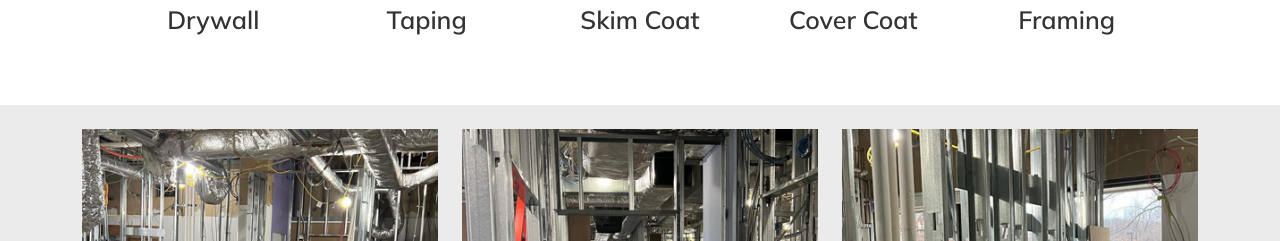
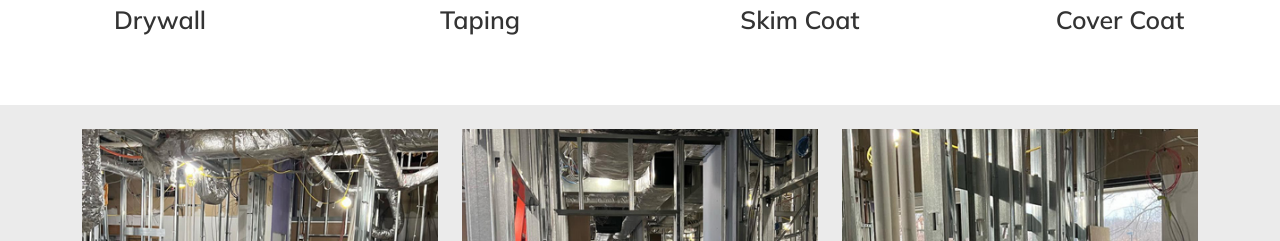
Before and after one commit to edy527/45constructor, a website: page index.html in a window 1280 px wide. Shown: the part 711-952 px from the top of the page. Drawn offline with nearby package versions, Linux system fonts and the light colour scheme.

Commit message:
Se quita servicio a pedido del cliente

```diff
--- a/index.html
+++ b/index.html
@@ -60,23 +60,18 @@
         <section class="row text-center d-flex justify-content-center pt-2 serv-item" id="nombre-servicios">
             <h2 class="text-center pt-4">Our Services</h2>
 
-            <div class="col-md-2 ">
+            <div class="col-md-3 ">
                 <h3>Drywall</h3>
             </div>
-            <div class="col-md-2 ">
+            <div class="col-md-3 ">
                 <h3>Taping</h3>
             </div>
-            <div class="col-md-2 ">
+            <div class="col-md-3 ">
                 <h3>Skim Coat</h3>
             </div>
-            <div class="col-md-2 ">
+            <div class="col-md-3 ">
                 <h3>Cover Coat</h3>
             </div>
-            <div class="col-md-2 ">
-                <h3>Framing</h3>
-            </div>
-
-
 
         </section>
     </div>
@@ -334,10 +329,7 @@
                         <img src="./img/iconos/cib_gmail.png" alt="Gmail logo">
                         <span>contact@45constructioncorp.com</span>
                     </a>
-                    <a href="/" class="text-white nav-link">
-                        <img src="./img/iconos/cib_gmail.png" alt="Gmail logo">
-                        <span>info@45constructioncorp.com</span>
-                    </a>
+
                 </div>
                 <div class="col-md-3 footer-socila-content">
                     <a href="https://www.instagram.com/45constructioncorp/?hl=es" target="_blank" class="text-white nav-link">
```
